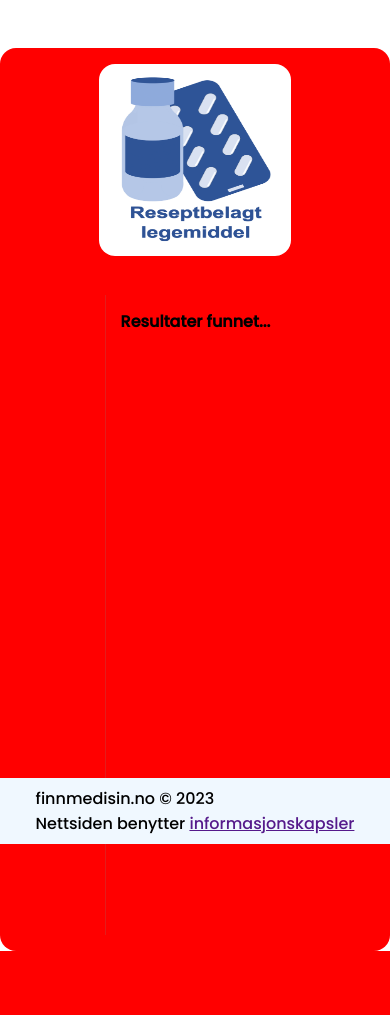
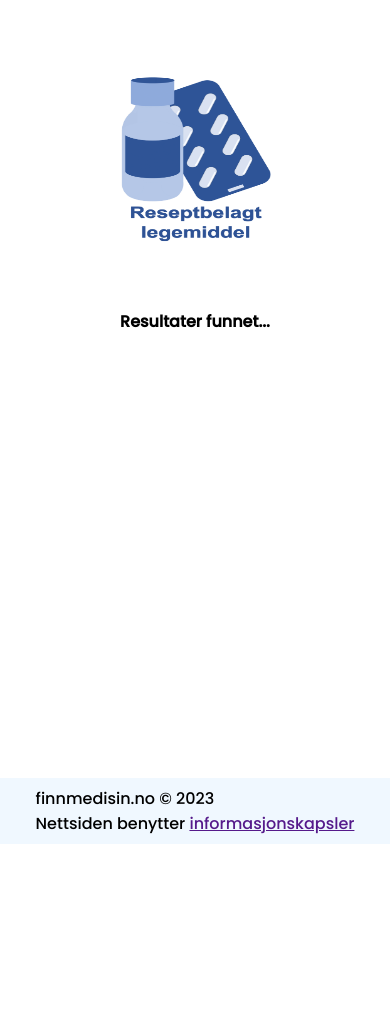
Before and after one commit to Josyno106/finn-medisin, a PHP site: page /site2.php in a window 390 px wide. Before the commit the page ends 951 px from the top, so only its background shows below. Run offline with PHP 8.4, Linux system fonts and the light colour scheme; the visitor is signed in with stand-in values (Sample User, id 1); data that the repository does not hold is empty; some web fonts are replaced.

Commit message:
added more mobile styles

```diff
--- a/css/site2.css
+++ b/css/site2.css
@@ -92,7 +92,8 @@ section {
   section {
     width: 100%;
     flex-direction: column;
-    background-color: red;
+    /* background-color: red; */
+    padding-bottom: 5rem;
   }
   .sec1_2_placement_inner_i {
     flex-direction: column;
@@ -104,4 +105,7 @@ section {
     width: 12rem;
     border-radius: 1rem;
   }
+  .values-container {
+    border: none;
+  }
 }
```
